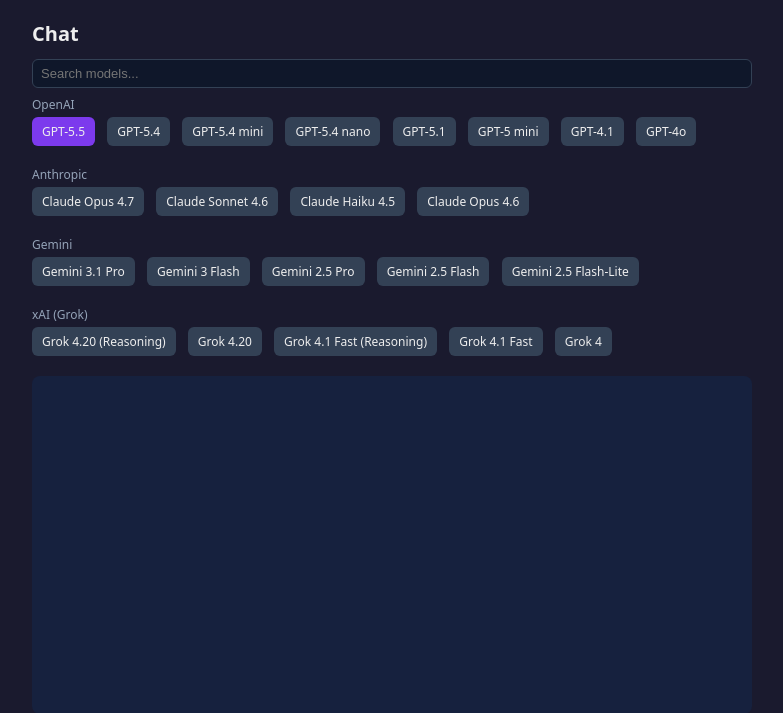
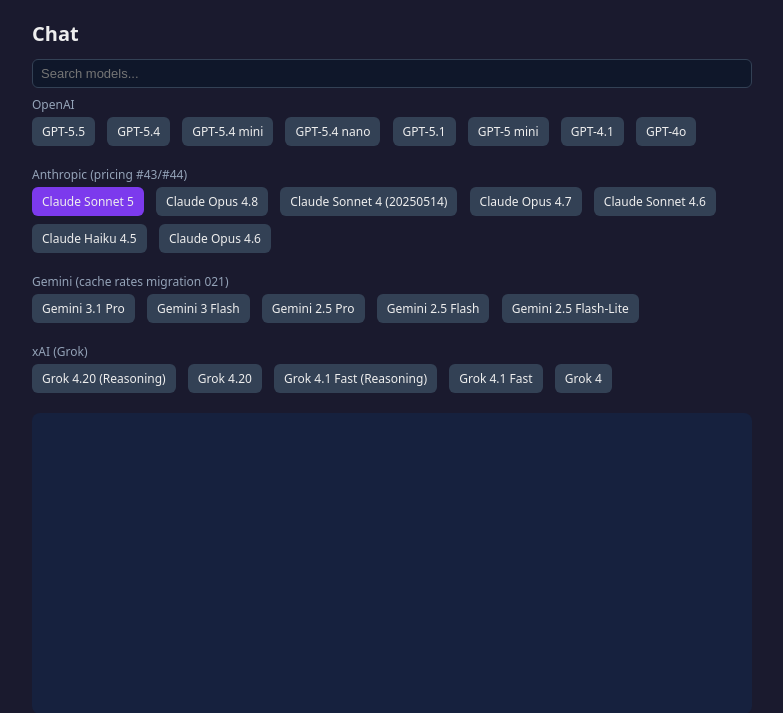
Before and after one commit to fidafareed/my-chatbot, a Flask app: page / in a window 1280 px wide. Shown: the top 713 px of the page, without its empty margins (248-1031 px from the left). Run offline with Flask 2, Linux system fonts and the light colour scheme.

Commit message:
Update provider defaults for Spendline pricing E2E tests.
Add Sonnet 5, Opus 4.8, and Sonnet 4 regression models; Anthropic selected by default.

```diff
--- a/app.py
+++ b/app.py
@@ -79,11 +79,12 @@
 SYSTEM_PROMPT = "You are a helpful assistant."
 # Provider configs (all routed through AgentCost)
 ANTHROPIC_API_KEY = os.getenv("ANTHROPIC_API_KEY")
-ANTHROPIC_MODEL = os.getenv("ANTHROPIC_MODEL", "claude-sonnet-4-6")
+ANTHROPIC_MODEL = os.getenv("ANTHROPIC_MODEL", "claude-sonnet-5")
 GEMINI_API_KEY = os.getenv("GEMINI_API_KEY")
 GEMINI_MODEL = os.getenv("GEMINI_MODEL", "gemini-2.5-flash")
 XAI_API_KEY = os.getenv("XAI_API_KEY")
-XAI_MODEL = os.getenv("XAI_MODEL", "grok-4.20-reasoning")
+XAI_MODEL = os.getenv("XAI_MODEL", "grok-4-1-fast-non-reasoning")
+OPENAI_MODEL = os.getenv("OPENAI_MODEL", "gpt-4.1")
 
 USE_OPENAI_SDK = os.getenv("USE_OPENAI_SDK", "1") in ("1", "true", "yes")
 OPENAI_SDK_CLIENT = None
@@ -144,7 +145,7 @@
         return jsonify({"error": "No message provided"}), 400
 
     payload = {
-        "model": metadata.get("openai_model") or os.getenv("OPENAI_MODEL", "gpt-4.1"),
+        "model": metadata.get("openai_model") or OPENAI_MODEL,
         "messages": [
             {"role": "system", "content": SYSTEM_PROMPT},
             {"role": "user", "content": user_message},
--- a/templates/index.html
+++ b/templates/index.html
@@ -31,7 +31,7 @@
       <input type="text" class="model-search" id="model-search" placeholder="Search models..." />
       <div class="sidebar">
         <div class="muted">OpenAI</div>
-        <span class="model-item active" data-provider="openai" data-model="gpt-5.5">GPT-5.5</span>
+        <span class="model-item" data-provider="openai" data-model="gpt-5.5">GPT-5.5</span>
         <span class="model-item" data-provider="openai" data-model="gpt-5.4">GPT-5.4</span>
         <span class="model-item" data-provider="openai" data-model="gpt-5.4-mini">GPT-5.4 mini</span>
         <span class="model-item" data-provider="openai" data-model="gpt-5.4-nano">GPT-5.4 nano</span>
@@ -39,12 +39,15 @@
         <span class="model-item" data-provider="openai" data-model="gpt-5-mini">GPT-5 mini</span>
         <span class="model-item" data-provider="openai" data-model="gpt-4.1">GPT-4.1</span>
         <span class="model-item" data-provider="openai" data-model="gpt-4o">GPT-4o</span>
-        <div class="muted" style="margin-top:12px">Anthropic</div>
+        <div class="muted" style="margin-top:12px">Anthropic (pricing #43/#44)</div>
+        <span class="model-item active" data-provider="anthropic" data-model="claude-sonnet-5">Claude Sonnet 5</span>
+        <span class="model-item" data-provider="anthropic" data-model="claude-opus-4-8">Claude Opus 4.8</span>
+        <span class="model-item" data-provider="anthropic" data-model="claude-sonnet-4-20250514">Claude Sonnet 4 (20250514)</span>
         <span class="model-item" data-provider="anthropic" data-model="claude-opus-4-7">Claude Opus 4.7</span>
         <span class="model-item" data-provider="anthropic" data-model="claude-sonnet-4-6">Claude Sonnet 4.6</span>
         <span class="model-item" data-provider="anthropic" data-model="claude-haiku-4-5">Claude Haiku 4.5</span>
         <span class="model-item" data-provider="anthropic" data-model="claude-opus-4-6">Claude Opus 4.6</span>
-        <div class="muted" style="margin-top:12px">Gemini</div>
+        <div class="muted" style="margin-top:12px">Gemini (cache rates migration 021)</div>
         <span class="model-item" data-provider="gemini" data-model="gemini-3.1-pro-preview">Gemini 3.1 Pro</span>
         <span class="model-item" data-provider="gemini" data-model="gemini-3-flash-preview">Gemini 3 Flash</span>
         <span class="model-item" data-provider="gemini" data-model="gemini-2.5-pro">Gemini 2.5 Pro</span>
@@ -67,7 +70,7 @@
       const messages = document.getElementById('messages');
       const form = document.getElementById('chat-form');
       const msgInput = document.getElementById('message');
-      let provider = 'openai', model = 'gpt-5.5';
+      let provider = 'anthropic', model = 'claude-sonnet-5';
 
       function appendMessage(who, text) {
         const el = document.createElement('div');
```
Also changed, not shown: 1 other file.
